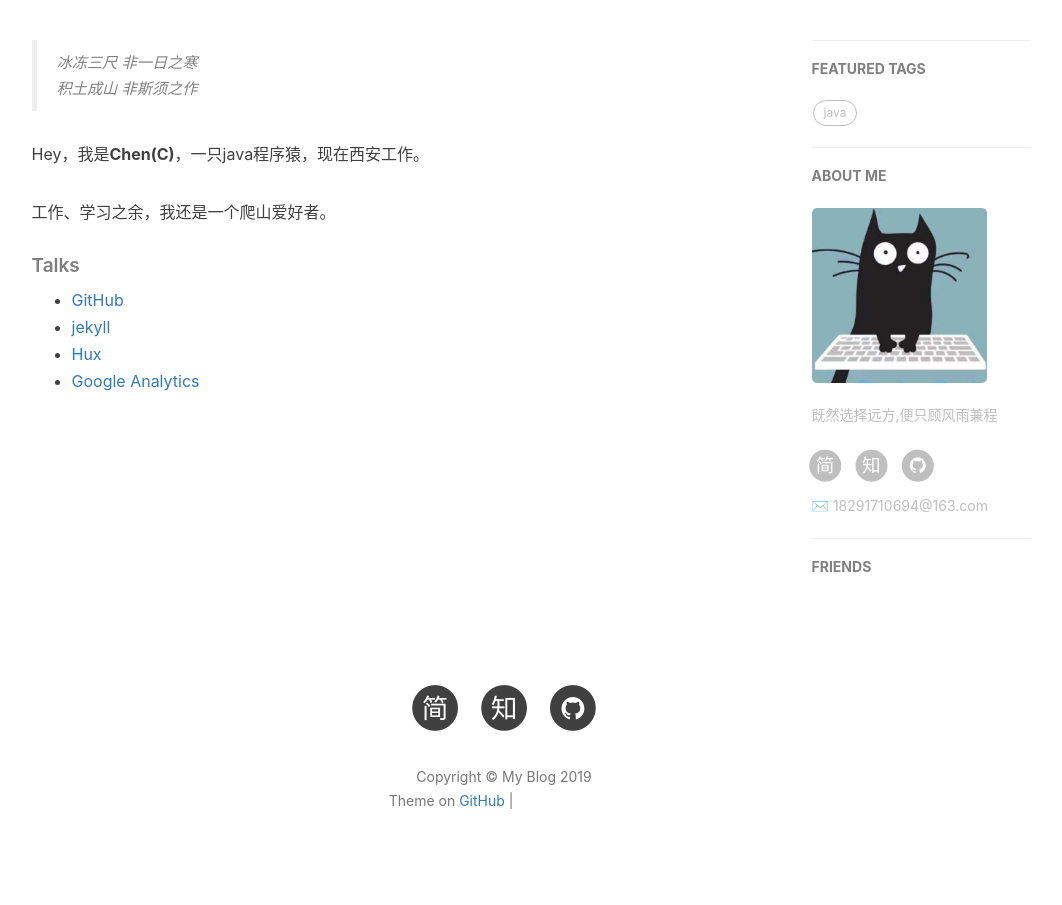
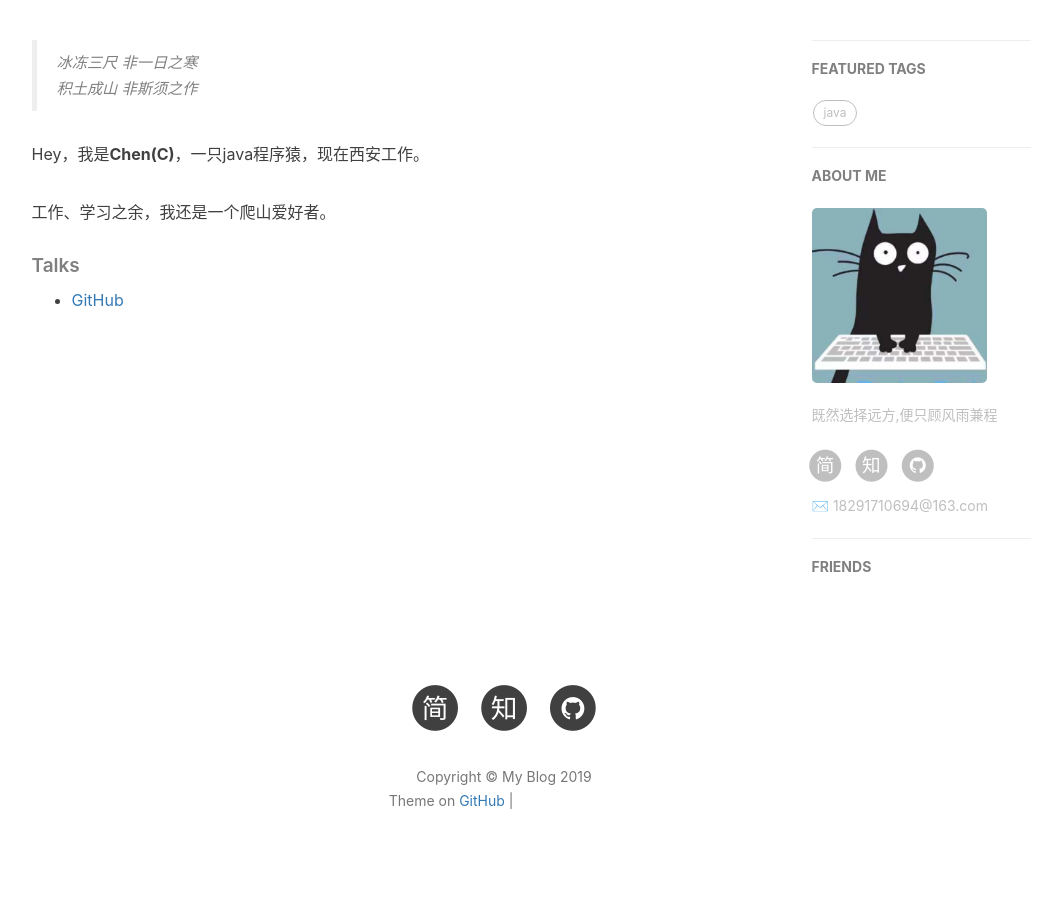
Before and after one commit to chengentop/chengentop.github.io, a Jekyll site: the page built from about.html, in a window 1280 px wide. Shown: the part 418-1323 px from the top of the page, without its empty margins (136-1198 px from the left). Built offline with Jekyll 4.4.1, drawn with Linux system fonts in a browser that asks for light colours; nearby versions of some CDN libraries; comment, search, counter and statistics services are not loaded; some of the changed lines change nothing that is shown; grey boxes are pictures that could not be loaded.

Commit message:
Update about.html

```diff
--- a/about.html
+++ b/about.html
@@ -26,31 +26,9 @@ header-img: "img/post-bg-rwd.jpg"
 
     <ul>
         <li><a href="https://github.com">GitHub</a></li>
-        <li><a href="http://jekyll.com.cn/">jekyll</a></li>
-        <li><a href="http://huangxuan.me/">Hux</a></li>
-        <li><a href="https://analytics.google.com/analytics">Google Analytics</a></li>
     </ul>
 </div>
 
-<!-- English Version -->
-<!-- <div class="en post-container">
-    <blockquote><p>Yet another iOS Developer. <br>
-    Yet another Life-long Student.</p></blockquote>
-
-    <p>Hi, I am <strong>Baiying Qiu</strong>，you can call me <strong>BY</strong>. I am an iOS software engineer and currently working in Xiamen</p>
-
-    <p>This is my personal blog, through making Github Pages and Jekyll.My GitHub  👉 <a href="http://github.com/qiubaiying">Github·BY</a>.</p>
-
-    <p>I am a sports enthusiast, I like fitness, running and boxing.</p>
-
-    <h5>Talks</h5>
-    <ul>
-    <li><a href="https://github.com">GitHub</a></li>
-    <li><a href="http://jekyll.com.cn/">jekyll</a></li>
-    <li><a href="https://pages.github.com/">GitHub Pages</a></li>
-    <li><a href="https://qiubaiying.github.io">BY</a></li>
-    </ul>
-</div> -->
 
 <!-- Handle Language Change -->
 <script type="text/javascript">
```
